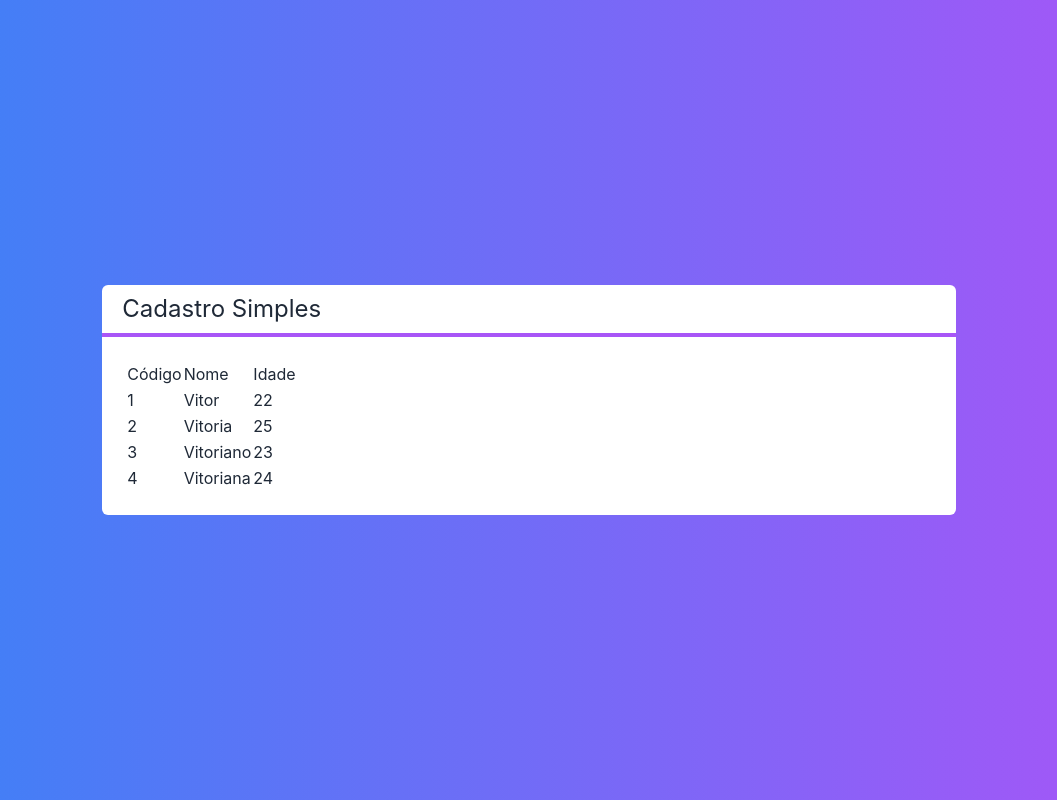
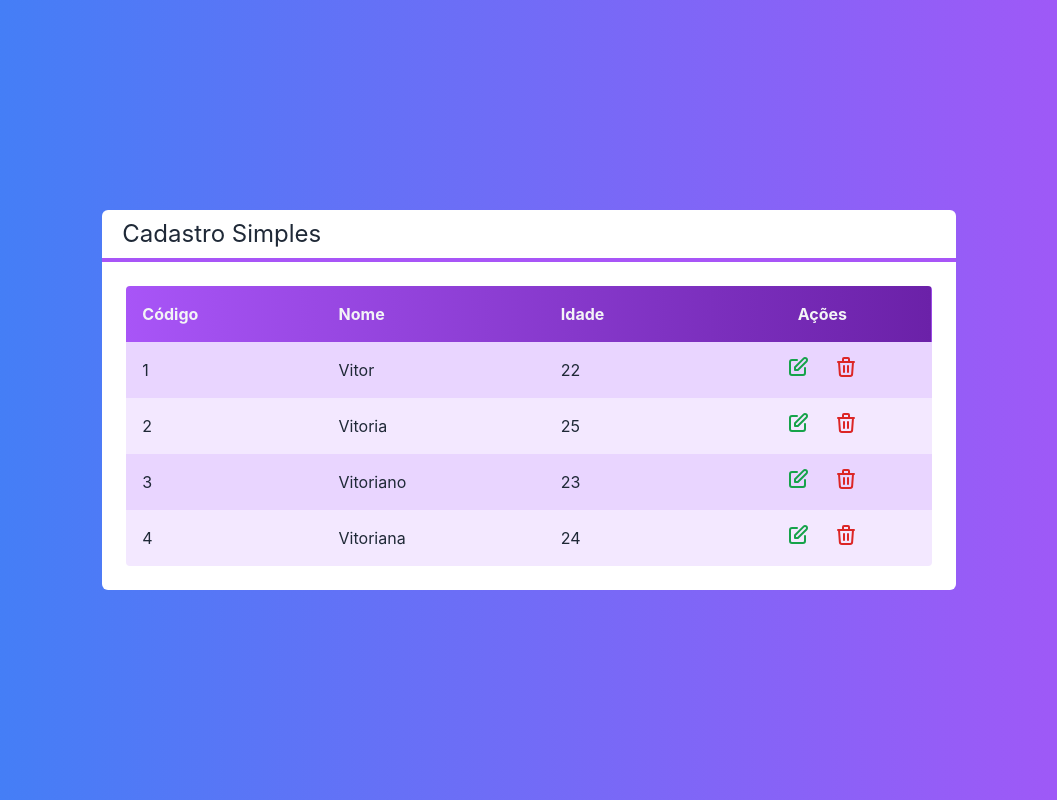
Before and after one commit to VitorHugoTeixeira/nextCrud, a Next.js app: page / in a window 1280 px wide. Shown: the whole page, without its empty margins (111-1168 px from the left). Built offline with nearby package versions, Linux system fonts and the light colour scheme.

Commit message:
Layout of table component is complete

```diff
--- /dev/null
+++ b/src/components/Icons.tsx
@@ -0,0 +1,11 @@
+export const TrashIcon = (
+    <svg xmlns="http://www.w3.org/2000/svg" className="h-6 w-6" fill="none" viewBox="0 0 24 24" stroke="currentColor">
+        <path strokeLinecap="round" strokeLinejoin="round" strokeWidth={2} d="M19 7l-.867 12.142A2 2 0 0116.138 21H7.862a2 2 0 01-1.995-1.858L5 7m5 4v6m4-6v6m1-10V4a1 1 0 00-1-1h-4a1 1 0 00-1 1v3M4 7h16" />
+    </svg>
+)
+
+export const EditIcon = (
+    <svg xmlns="http://www.w3.org/2000/svg" className="h-6 w-6" fill="none" viewBox="0 0 24 24" stroke="currentColor">
+        <path strokeLinecap="round" strokeLinejoin="round" strokeWidth={2} d="M11 5H6a2 2 0 00-2 2v11a2 2 0 002 2h11a2 2 0 002-2v-5m-1.414-9.414a2 2 0 112.828 2.828L11.828 15H9v-2.828l8.586-8.586z" />
+    </svg>
+)
--- a/src/components/Table.tsx
+++ b/src/components/Table.tsx
@@ -1,18 +1,25 @@
 import Client from "../core/Client";
+import { EditIcon, TrashIcon } from "./Icons";
 
 interface TableProps {
     listClients: Client[]
+    selectedClient?: (client: Client) => void
+    excludedClient?: (client: Client) => void
 }
 
 
 export default function Table(props: TableProps) {
 
+    const displayActions = props.excludedClient || props.selectedClient
+
+
     function renderHeader() {
         return (
             <tr>
-                <td>Código</td>
-                <td>Nome</td>
-                <td>Idade</td>
+                <th className={`text-left p-4`}>Código</th>
+                <th className={`text-left p-4`}>Nome</th>
+                <th className={`text-left p-4`}>Idade</th>
+                {displayActions ? <th className={`p-4`}>Ações</th> : false}
             </tr>
         )
     }
@@ -20,20 +27,60 @@
     function renderData() {
         return props.listClients?.map((client, i) => {
             return (
-                <tr key={client.id}>
-                    <td>{client.id}</td>
-                    <td>{client.name}</td>
-                    <td>{client.age}</td>
+                <tr key={client.id} className={`
+                ${i % 2 === 0 ? 'bg-purple-200' : 'bg-purple-100'}
+                `}>
+                    <td className={`text-left p-4`}>{client.id}</td>
+                    <td className={`text-left p-4`}>{client.name}</td>
+                    <td className={`text-left p-4`}>{client.age}</td>
+                    {displayActions ? renderActions(client) : false}
                 </tr>
             )
         })
     }
 
+    function renderActions(client: Client) {
+        return (
+            <td className="flex justify-center">
+
+                {props.selectedClient ? (
+                    <button onClick={() => props.selectedClient?.(client)} className={`
+                        flex justify-center items-center
+                      text-green-600 rounded-full p-2 m-1
+                      hover:bg-purple-50
+                    `}>
+                        {EditIcon}
+                    </button>
+
+                ) : false}
+
+                {props.excludedClient ? (
+                    <button onClick={() => props.excludedClient?.(client)} className={`
+                        flex justify-center items-center
+                      text-red-600 rounded-full p-2 m-1
+                      hover:bg-purple-50
+                    `}>
+                        {TrashIcon}
+                    </button>
+                ) : false}
+
+
+            </td>
+        )
+    }
+
 
     return (
-        <table>
-            <thead>{renderHeader()}</thead>
-            <tbody>{renderData()}</tbody>
+        <table className={`w-full rounded overflow-hidden`}>
+            <thead className={`
+                text-gray-100
+                bg-gradient-to-r from-purple-500 to-purple-800
+            `}>
+                {renderHeader()}
+            </thead>
+            <tbody>
+                {renderData()}
+            </tbody>
         </table>
     )
 }
--- a/src/pages/index.tsx
+++ b/src/pages/index.tsx
@@ -10,16 +10,23 @@
     new Client('Vitor', 22, '1'),
     new Client('Vitoria', 25, '2'),
     new Client('Vitoriano', 23, '3'),
-    new Client('Vitoriana', 24, '4'),
+    new Client('Vitoriana', 24, '4')
   ]
 
+  function selectedClient(client: Client) {
+    console.log(client.name)
+  }
 
+  function excludedClient(client: Client) {
+    console.log(client.name)
+  }
   return (
     <div className={`
     flex justify-center items-center h-screen bg-gradient-to-r
     from-blue-500   to-purple-500 text-white`}>
 
-    <Layout title='Cadastro Simples'><Table listClients={listClients}></Table></Layout>
+      <Layout title='Cadastro Simples'><Table listClients={listClients}
+      selectedClient={selectedClient} excludedClient={excludedClient}></Table></Layout>
 
     </div>
   )
```
